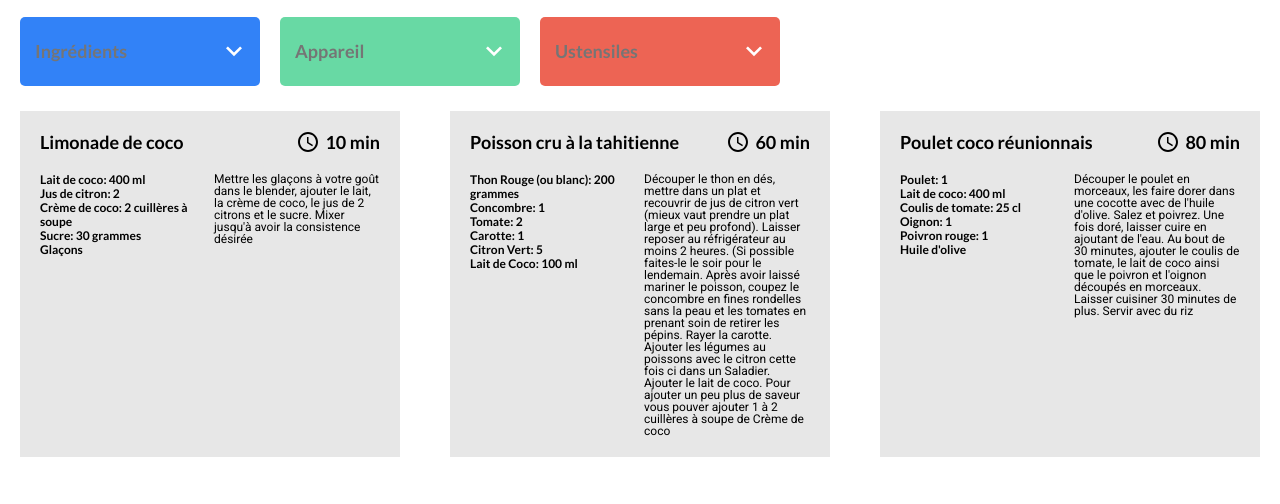
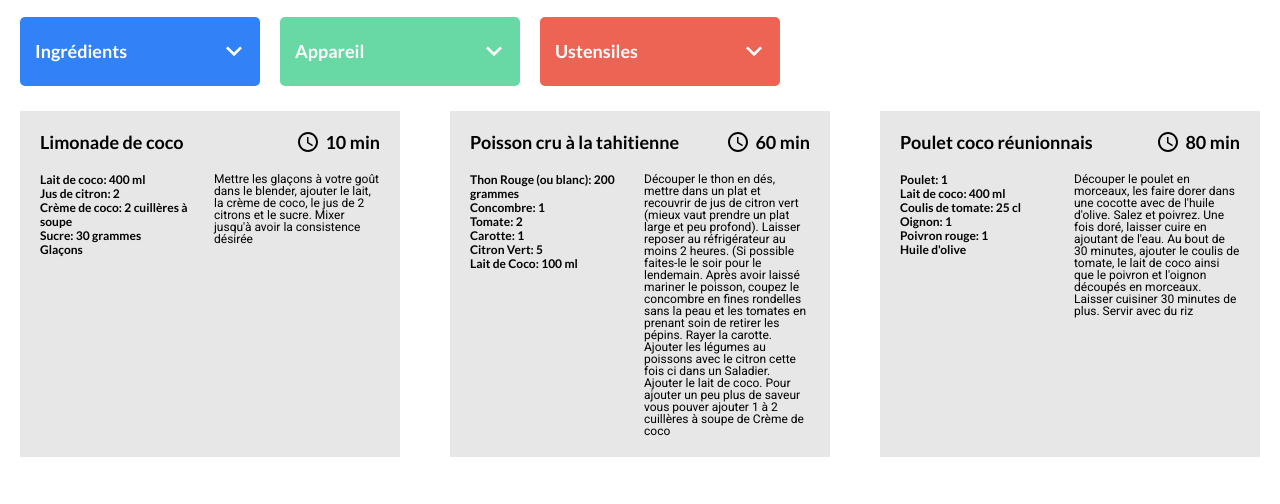
Before and after one commit to joskapotin/joskapotin_07_01102021, a website with bundled scripts: page src/index.html in a window 1280 px wide. Shown: the part 225-729 px from the top of the page. Built offline with nearby package versions, Linux system fonts and the light colour scheme.

Commit message:
fix placeholder color

```diff
--- a/src/assets/sass/main.scss
+++ b/src/assets/sass/main.scss
@@ -122,6 +122,7 @@ body {
     font-weight: 700;
 
     &::placeholder {
+      color: var(--cl-white);
       opacity: 100%;
     }
   }
```
Also changed, not shown: public/assets/css/main.css, 1 other file.
